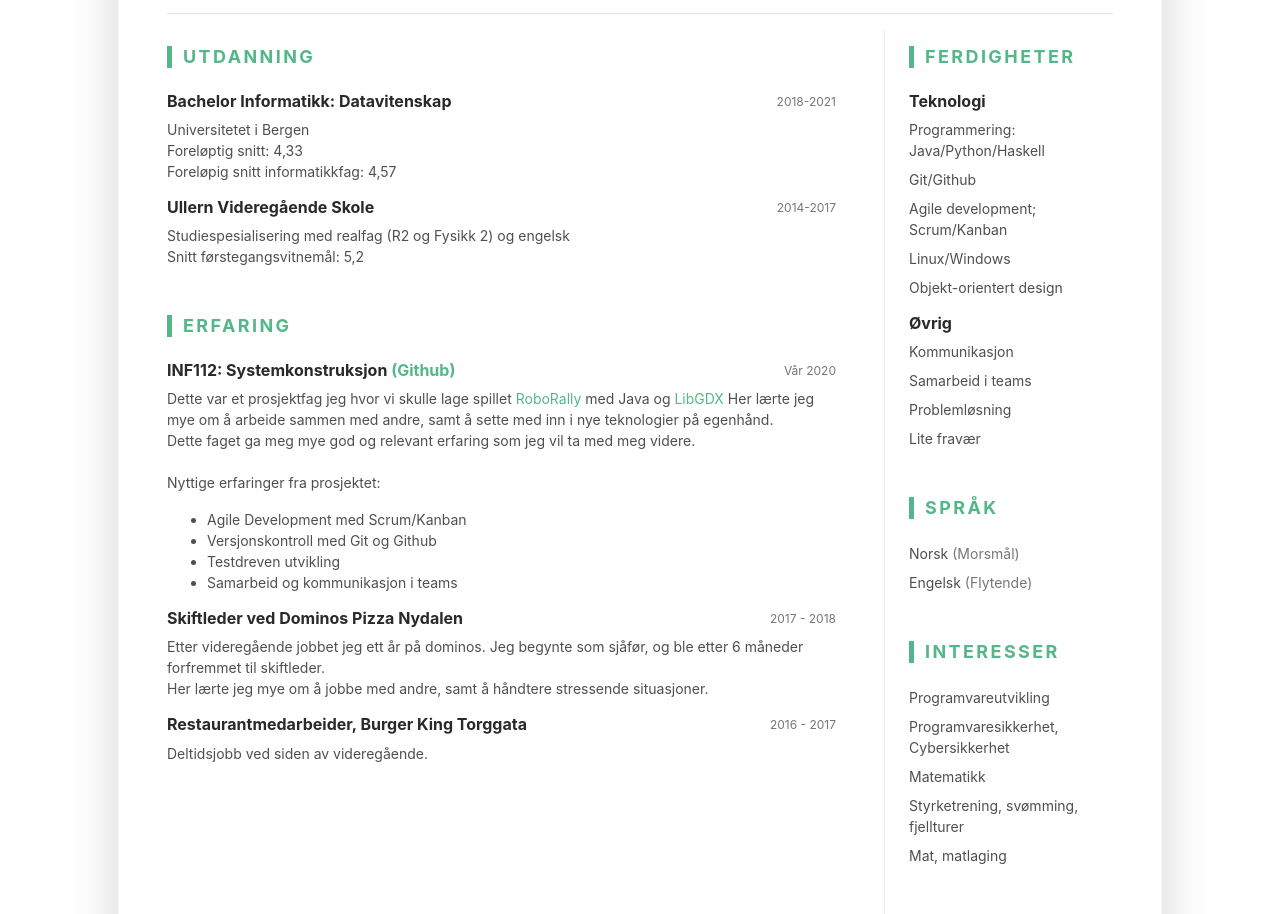
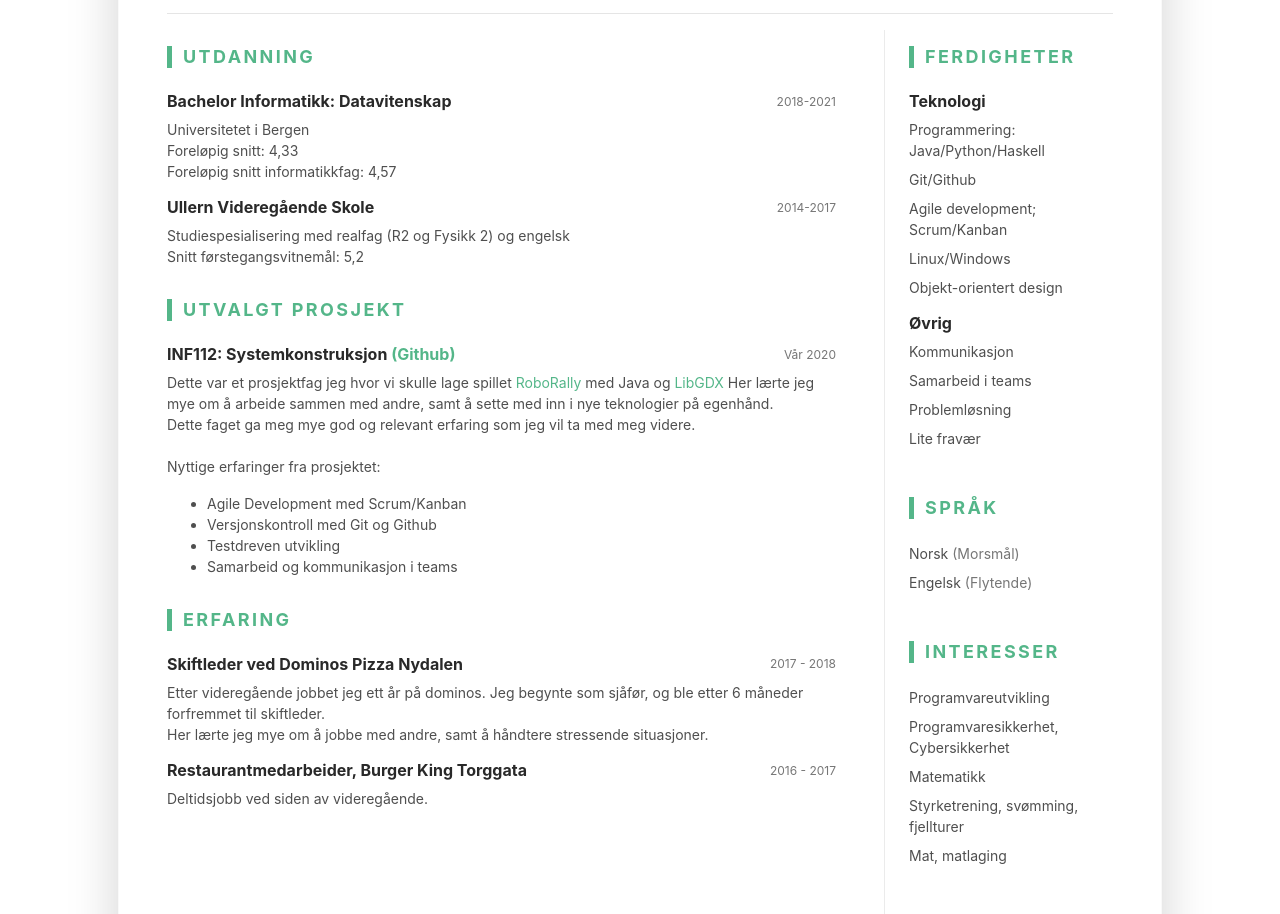
Before and after one commit to MarcusAadnekvam/cv, a plain HTML site: page index.html in a window 1280 px wide. Shown: the part 382-1296 px from the top of the page. Drawn offline with Linux system fonts and the light colour scheme.

Commit message:
utvalgt prosjekt

```diff
--- a/index.html
+++ b/index.html
@@ -74,7 +74,7 @@
 
 									<div class="item-content">
 										<p>Universitetet i Bergen<br>
-											Foreløptig snitt: 4,33<br>
+											Foreløpig snitt: 4,33<br>
 											Foreløpig snitt informatikkfag: 4,57
 										</p>
 									</div>
@@ -94,11 +94,7 @@
 									</div>
 								</div><!--//item-->
 							</section><!--//project-section-->
-
-
-							<section class="work-section py-3">
-								<h3 class="text-uppercase resume-section-heading mb-4">Erfaring</h3>
-
+							<h3 class="text-uppercase resume-section-heading mb-4">Utvalgt prosjekt</h3>
 							<div class="item mb-3">
 								<div class="item-heading row align-items-center mb-2">
 									<h4 class="item-title col-12 col-md-6 col-lg-8 mb-2 mb-md-0"> INF112: Systemkonstruksjon <a href="https://github.com/inf112-v20/biblioteket">(Github)</a></h4>
@@ -122,6 +118,13 @@
 
 								</div>
 							</div><!--//item-->
+
+
+
+							<section class="work-section py-3">
+								<h3 class="text-uppercase resume-section-heading mb-4">Erfaring</h3>
+
+
 								<div class="item mb-3">
 									<div class="item-heading row align-items-center mb-2">
 										<h4 class="item-title col-12 col-md-6 col-lg-8 mb-2 mb-md-0">Skiftleder ved Dominos Pizza Nydalen</h4>
```
Lines whose indentation alone changed are shown as unchanged.
